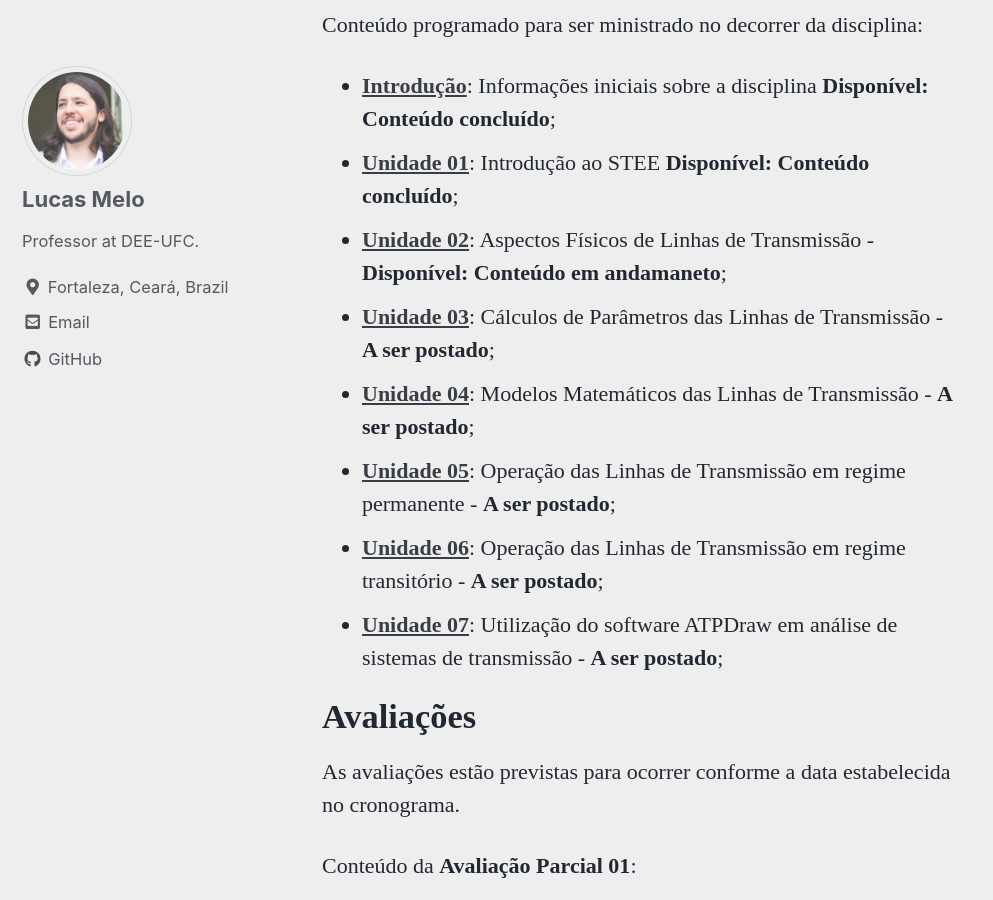
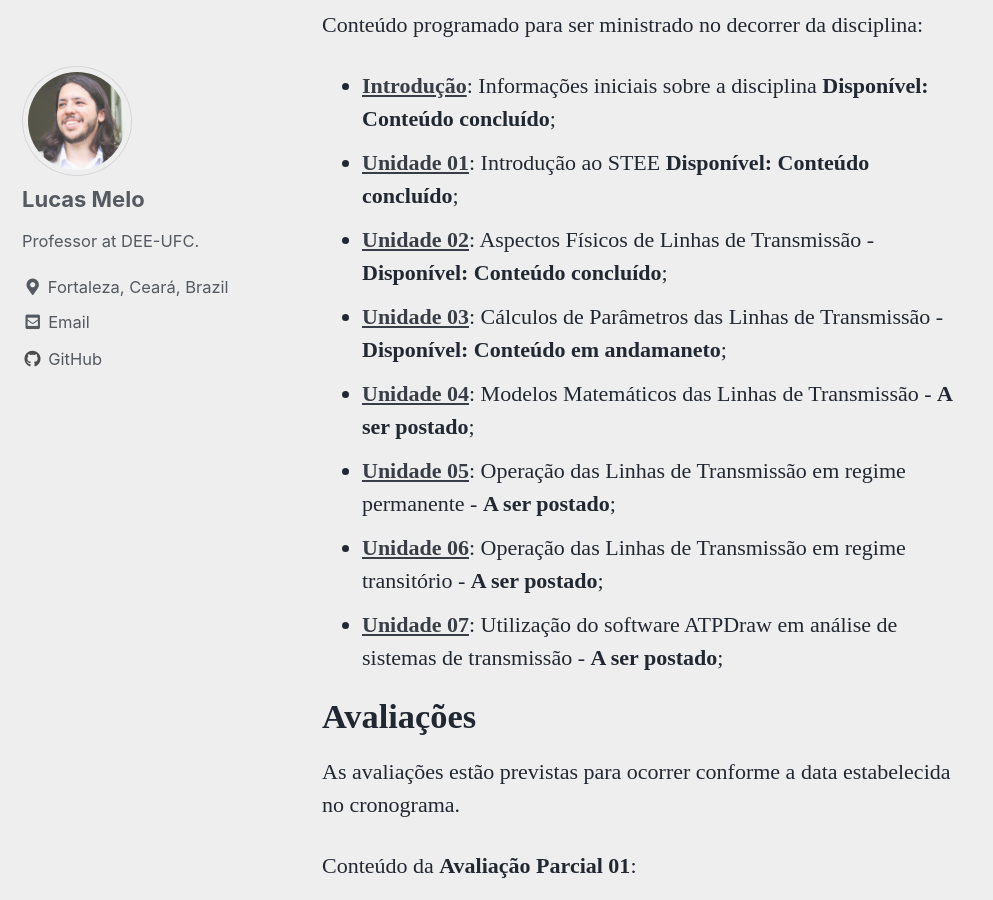
Before and after one commit to lucassm/lucassm.github.io, a Jekyll site: the page built from _teaching/TEE-2021-2/index.md, in a window 1280 px wide and 900 px high, scrolled down 3296 px. Shown: the whole window, without its empty margins (0-993 px from the left). Built offline with Jekyll 4.4.1, drawn with Linux system fonts in a browser that asks for light colours; cached includes are drawn as plain includes; some web fonts are replaced; formulas are drawn with MathJax 3.

Commit message:
UPDATE: Generic

```diff
--- a/_teaching/TEE-2021-2/index.md
+++ b/_teaching/TEE-2021-2/index.md
@@ -73,8 +73,8 @@ O Curso será ministrado através de aulas teóricas complementadas com trabalho
 Conteúdo programado para ser ministrado no decorrer da disciplina:
 - [**Introdução**](/teaching/TEE-2021-2/Introducao): Informações iniciais sobre a disciplina **Disponível: Conteúdo concluído**;
 - [**Unidade 01**](/teaching/TEE-2021-2/Unidade-01): Introdução ao STEE **Disponível: Conteúdo concluído**;
-- [**Unidade 02**](/teaching/TEE-2021-2/Unidade-02): Aspectos Físicos de Linhas de Transmissão - **Disponível: Conteúdo em andamaneto**;
-- [**Unidade 03**](/teaching/TEE-2021-2/Unidade-03): Cálculos de Parâmetros das Linhas de Transmissão - **A ser postado**;
+- [**Unidade 02**](/teaching/TEE-2021-2/Unidade-02): Aspectos Físicos de Linhas de Transmissão - **Disponível: Conteúdo concluído**;
+- [**Unidade 03**](/teaching/TEE-2021-2/Unidade-03): Cálculos de Parâmetros das Linhas de Transmissão - **Disponível: Conteúdo em andamaneto**;
 - [**Unidade 04**](/teaching/TEE-2021-2/Unidade-04): Modelos Matemáticos das Linhas de Transmissão - **A ser postado**;
 - [**Unidade 05**](/teaching/TEE-2021-2/Unidade-05): Operação das Linhas de Transmissão em regime permanente - **A ser postado**;
 - [**Unidade 06**](/teaching/TEE-2021-2/Unidade-06): Operação das Linhas de Transmissão em regime transitório - **A ser postado**;
```
